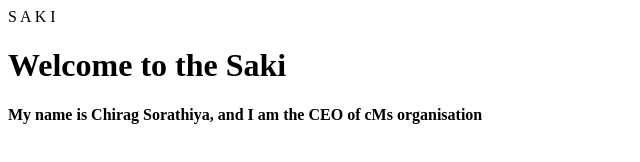
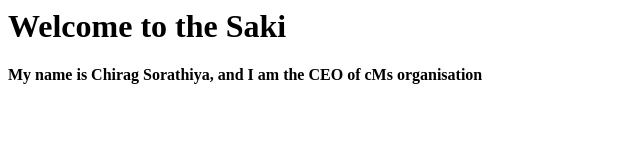
Before and after one commit to cMs-Chirag/demo, a plain HTML site: page index.html in a window 1280 px wide. Shown: the whole page, without its empty margins (0-640 px from the left). Drawn offline with Linux system fonts and the light colour scheme.

```diff
--- a/index.html
+++ b/index.html
@@ -1,6 +1,5 @@
 <dev>
     <table>
-	<p> S A K I</p>
         <h1>Welcome to the Saki</h1>
         <h4> My name is Chirag Sorathiya, and I am the CEO of cMs organisation</h4>
     </table>
```
